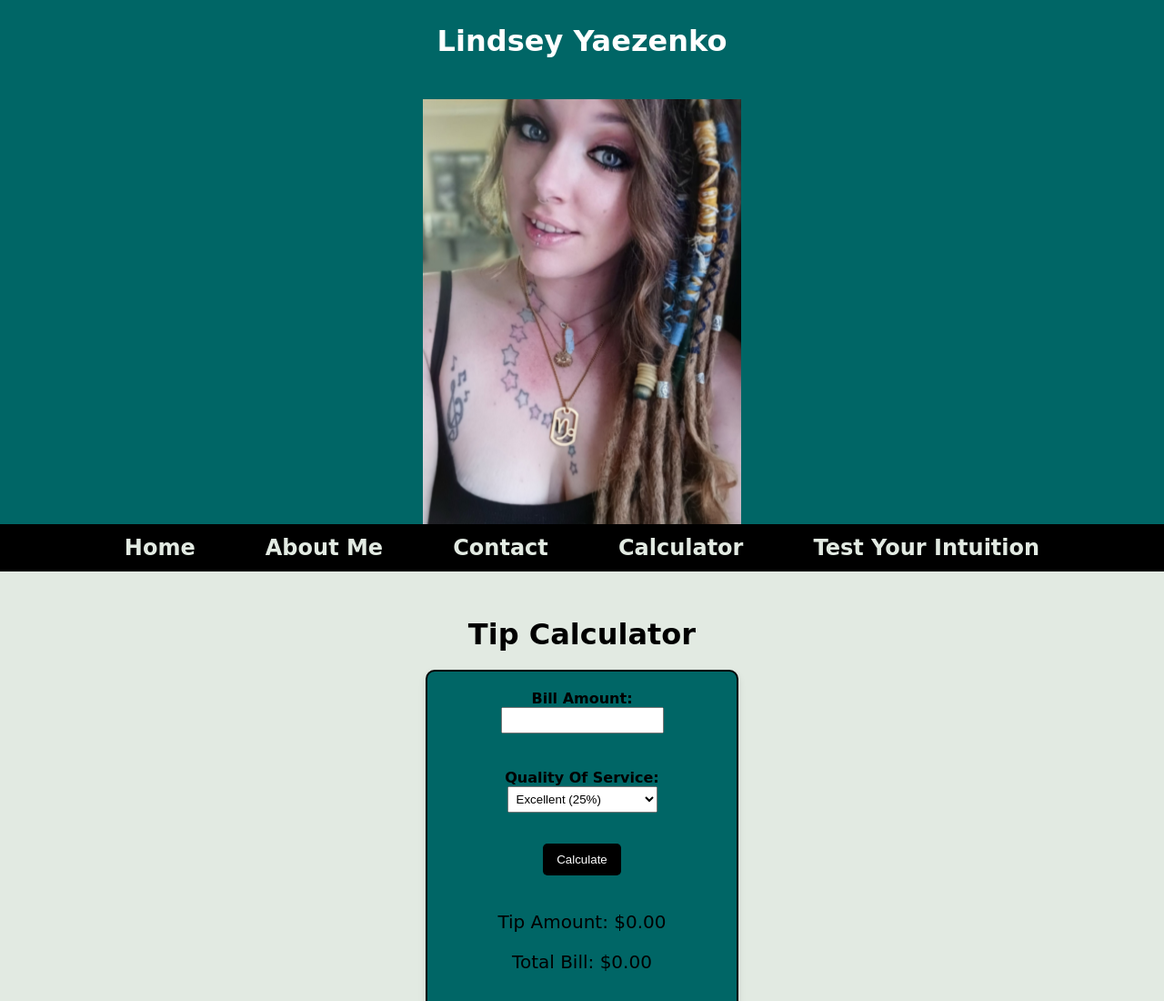
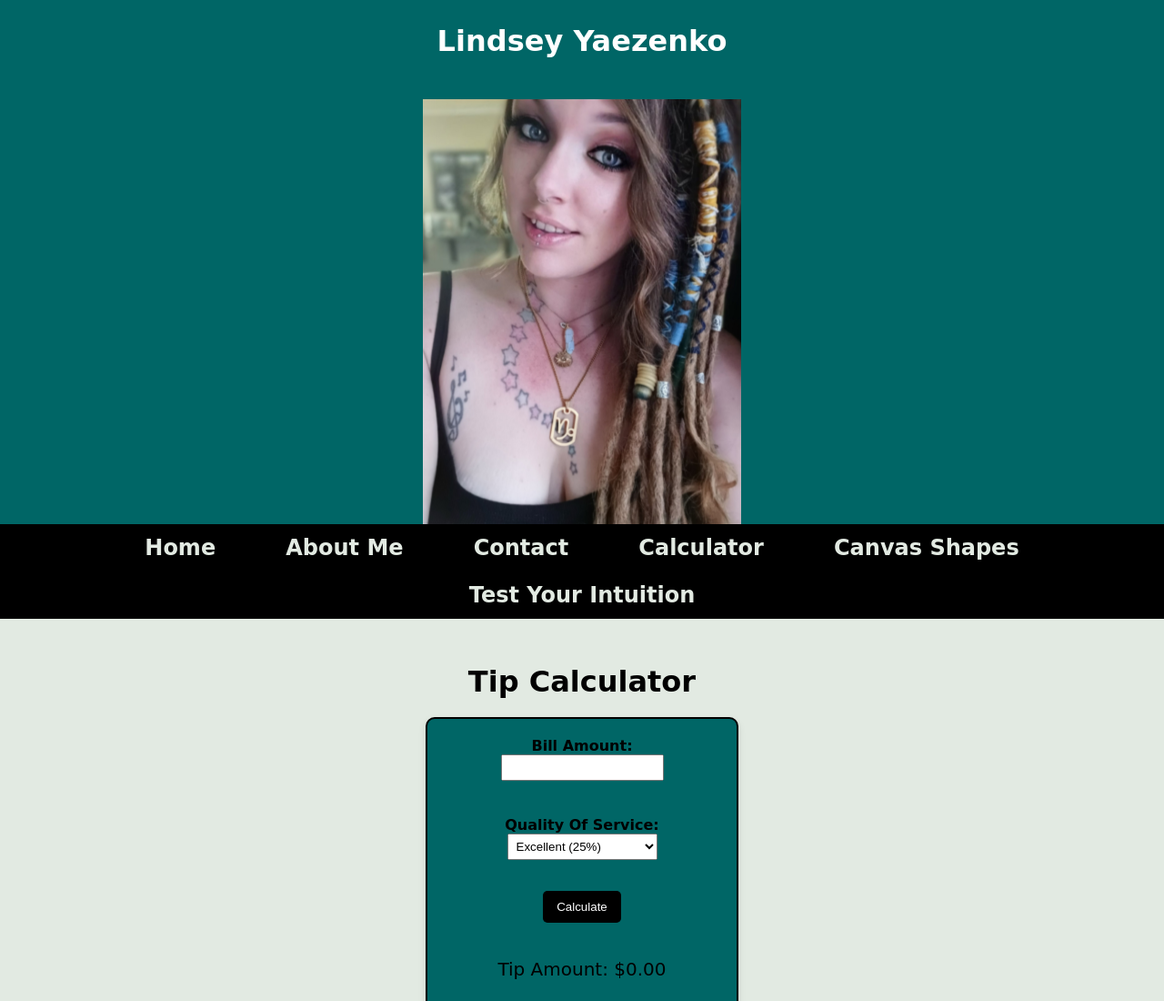
Before and after one commit to LindseyYaezenko/COSC1350, a plain HTML site: page COSC1350/myWebsite/calculator.html in a window 1280 px wide. Shown: the top 1100 px of the page at 91% size. Drawn offline with Linux system fonts and the light colour scheme; a web font is replaced by a local one.

Commit message:
Update calculator.html

```diff
--- a/COSC1350/myWebsite/calculator.html
+++ b/COSC1350/myWebsite/calculator.html
@@ -30,6 +30,7 @@
 				<li><a href="about.html">About Me</a></li>
 				<li><a href="contact.html">Contact</a></li>
                 		<li><a href="calculator.html">Calculator</a></li>
+				<li><a href="canvasshapes.html">Canvas Shapes</a></li>
 				<li><a href="guessing.html">Test Your Intuition</a></li>
 			</ul>
 		</nav>
```
